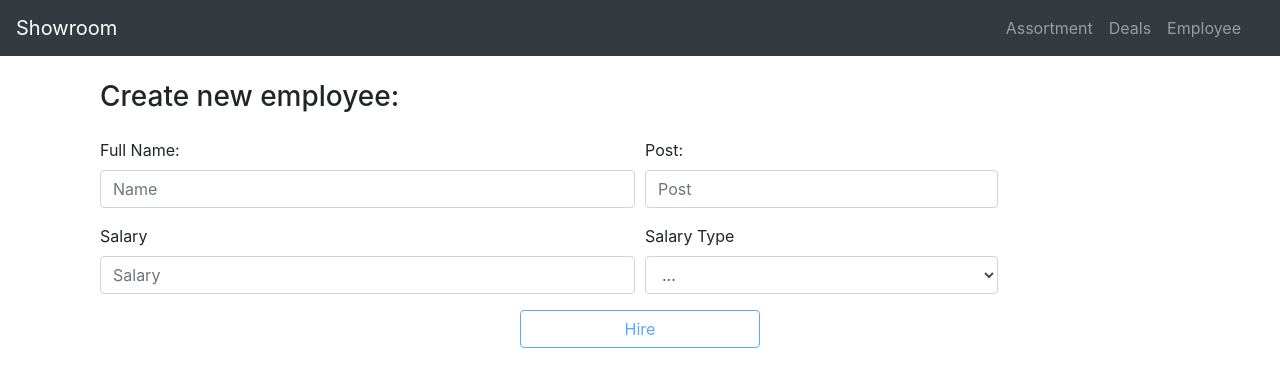
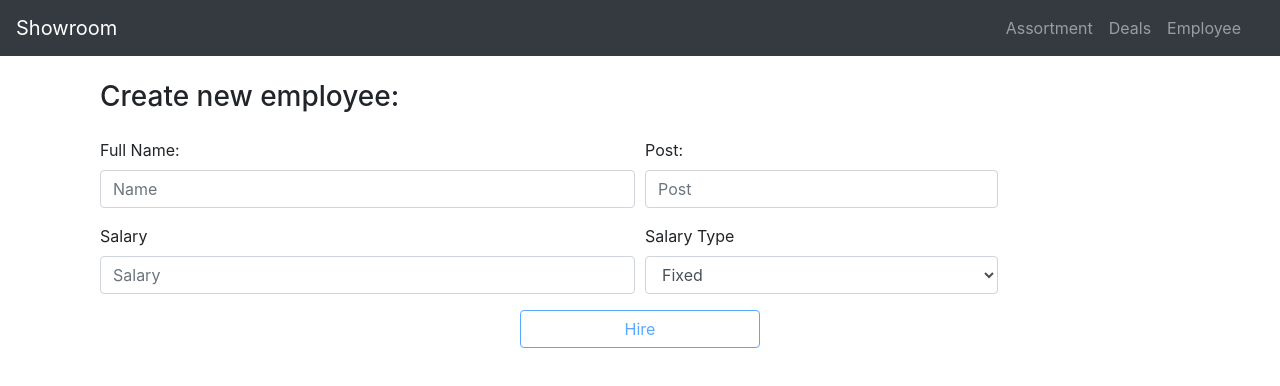
Before and after one commit to denyskom/React-ShowroomJS, a React (Create React App) app: page /edit in a window 1280 px wide. Shown: the top 386 px of the page. Built offline with nearby package versions, Linux system fonts and the light colour scheme; data requests are answered from the project's data file.

Commit message:
add salary type select to EmployeeForm

```diff
--- a/src/Forms/EmployeeForm.js
+++ b/src/Forms/EmployeeForm.js
@@ -8,7 +8,7 @@ class EmployeeForm extends Component{
     constructor (props) {
         super(props);
         this.state = {
-            salaryType:[],
+            salaryTypes:[],
             inValidNameError: "*Invalid name",
             inValidSalaryError: "*Salary should contain numbers or % sign",
             inValidPostError: "*Invalid post",
@@ -20,6 +20,12 @@ class EmployeeForm extends Component{
             inputNameValid: false,
             isButtonDisabled: true
         };
+    }
+
+    componentDidMount(){
+        axios.get(salaryTypeURL)
+            .then(response => {this.setState({salaryTypes: response.data});}
+            )
     }
 
     onChangeHandler = (event) => {
@@ -49,11 +55,21 @@ class EmployeeForm extends Component{
         }
     };
 
+    renderSalaryTypeSelect = ()  => {
+        const options = this.state.salaryTypes.map(salaryType => {
+            return(<option key={salaryType.id} value={salaryType.id}>{salaryType.name}</option>);
+        });
+
+        return(<div className="form-group col-md-4">
+            <label htmlFor="inputSalaryType">Salary Type</label>
+            <select onBlur={this.onChangeHandler} name="inputSalaryType" className="form-control">
+                {options}
+            </select>
+        </div>);
+    };
+
 
     render () {
-        // axios.get(salaryTypeURL)
-
-
 
         return(
             <div className="container mt-4">
@@ -82,13 +98,7 @@ class EmployeeForm extends Component{
                                 <span hidden ={this.state.inputSalary =="" || this.state.inputSalaryValid}
                                     className="help-block">{this.state.inValidSalaryError}</span>
                         </div>
-
-                        <div className="form-group col-md-4">
-                            <label htmlFor="inputSalaryType">Salary Type</label>
-                            <select onBlur={this.onChangeHandler} name="inputSalaryType" className="form-control">
-                                <option className="salaryOption">...</option>
-                            </select>
-                        </div>
+                        {this.renderSalaryTypeSelect()}
                     </div>
                     <div className="container w-25">
                         <button type="button" className="btn btn-outline-primary btn-block"
```
